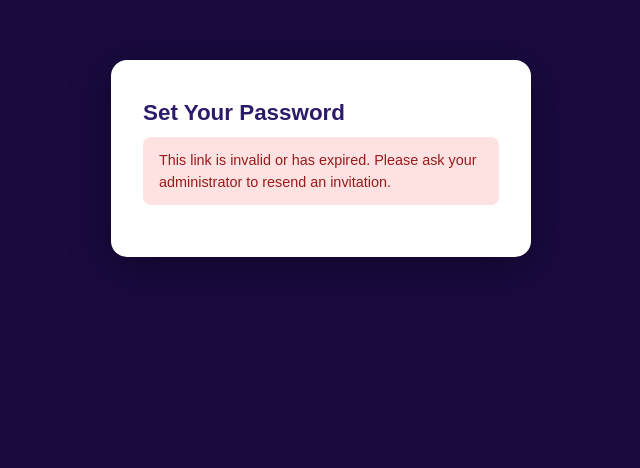
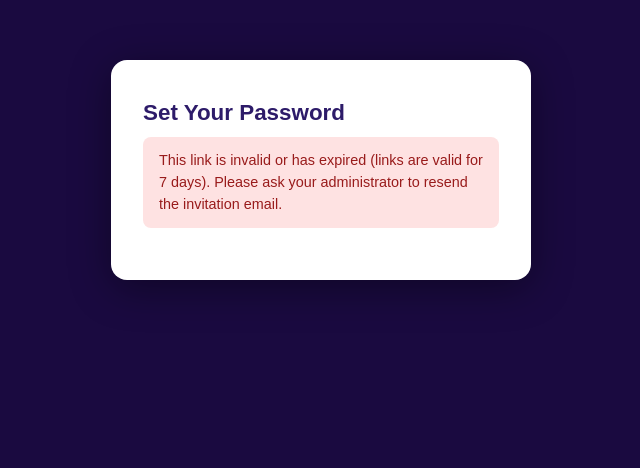
Before and after one commit to broadexuk-stack/mypicturedesk, a PHP site: page /admin/setpassword.php in a window 1280 px wide. Shown: the top 468 px of the page, without its empty margins (319-959 px from the left). Run offline with PHP 8.4, Linux system fonts and the light colour scheme; a stand-in replaces the project's code that opens the database connection; some libraries are stand-ins or nearby versions.

Commit message:
fix(auth): extend invitation link lifetime from 48h to 7 days
48 hours was too short in practice — links were expiring before new
organisers had a chance to use them. 7 days gives enough headroom.
Updated copy in the email block and the setpassword error message to match.

Co-Authored-By: Claude Sonnet 4.6 <noreply@anthropic.com>

```diff
--- a/party/admin/parties.php
+++ b/party/admin/parties.php
@@ -134,7 +134,7 @@ if ($_SERVER['REQUEST_METHOD'] === 'POST') {
                               . '<p style="color:#f5a623;font-family:Arial,sans-serif;font-size:11px;font-weight:700;letter-spacing:0.08em;text-transform:uppercase;margin:0 0 10px;">&#9888; Action Required &mdash; Set Your Password</p>'
                               . '<p style="color:#f0ebff;font-family:Arial,sans-serif;font-size:14px;margin:0 0 16px;">Before you can log in to the admin panel you\'ll need to create a password for your account. Use the button below to get started.</p>'
                               . "<a href=\"$inv_link\" style=\"display:inline-block;background:#f5a623;color:#1a1035;font-family:Arial,sans-serif;font-size:14px;font-weight:700;text-decoration:none;padding:11px 26px;border-radius:8px;\">Set My Password &rarr;</a>"
-                              . '<p style="color:#9c7fff;font-family:Arial,sans-serif;font-size:11px;margin:12px 0 0;">This link expires in 48&nbsp;hours.</p>'
+                              . '<p style="color:#9c7fff;font-family:Arial,sans-serif;font-size:11px;margin:12px 0 0;">This link expires in 7&nbsp;days.</p>'
                               . '</td></tr></table>';
                         }
                         $body = mpd_render_email('email_welcome_body', [
@@ -213,7 +213,7 @@ if ($_SERVER['REQUEST_METHOD'] === 'POST') {
                           . '<p style="color:#f5a623;font-family:Arial,sans-serif;font-size:11px;font-weight:700;letter-spacing:0.08em;text-transform:uppercase;margin:0 0 10px;">&#9888; Action Required &mdash; Set Your Password</p>'
                           . '<p style="color:#f0ebff;font-family:Arial,sans-serif;font-size:14px;margin:0 0 16px;">Before you can log in to the admin panel you\'ll need to create a password for your account. Use the button below to get started.</p>'
                           . "<a href=\"$inv_link\" style=\"display:inline-block;background:#f5a623;color:#1a1035;font-family:Arial,sans-serif;font-size:14px;font-weight:700;text-decoration:none;padding:11px 26px;border-radius:8px;\">Set My Password &rarr;</a>"
-                          . '<p style="color:#9c7fff;font-family:Arial,sans-serif;font-size:11px;margin:12px 0 0;">This link expires in 48&nbsp;hours.</p>'
+                          . '<p style="color:#9c7fff;font-family:Arial,sans-serif;font-size:11px;margin:12px 0 0;">This link expires in 7&nbsp;days.</p>'
                           . '</td></tr></table>';
                     }
                     $body = mpd_render_email('email_welcome_body', [
--- a/party/admin/setpassword.php
+++ b/party/admin/setpassword.php
@@ -18,7 +18,7 @@ $done  = false;
 $user = ($token !== '') ? mpd_get_user_by_token($token) : false;
 
 if ($token === '' || $user === false) {
-    $error = 'This link is invalid or has expired. Please ask your administrator to resend an invitation.';
+    $error = 'This link is invalid or has expired (links are valid for 7 days). Please ask your administrator to resend the invitation email.';
 }
 
 if ($_SERVER['REQUEST_METHOD'] === 'POST' && $user !== false && $error === '') {
--- a/party/includes/db.php
+++ b/party/includes/db.php
@@ -250,7 +250,7 @@ function mpd_get_user_by_token(string $token): array|false {
 
 function mpd_create_user(string $email, string $role = 'organizer'): int {
     $token   = bin2hex(random_bytes(32)); // 64 hex chars
-    $expires = date('Y-m-d H:i:s', strtotime('+48 hours'));
+    $expires = date('Y-m-d H:i:s', strtotime('+7 days'));
     $sql = 'INSERT INTO mpd_users (email, role, first_login_token, token_expires_at)
             VALUES (:email, :role, :token, :expires)';
     $st = db_pdo()->prepare($sql);
@@ -272,7 +272,7 @@ function mpd_set_user_password(int $id, string $password_hash): void {
 
 function mpd_set_user_token(int $id): string {
     $token   = bin2hex(random_bytes(32));
-    $expires = date('Y-m-d H:i:s', strtotime('+48 hours'));
+    $expires = date('Y-m-d H:i:s', strtotime('+7 days'));
     $st = db_pdo()->prepare(
         'UPDATE mpd_users
          SET first_login_token = :token, token_expires_at = :expires
```
